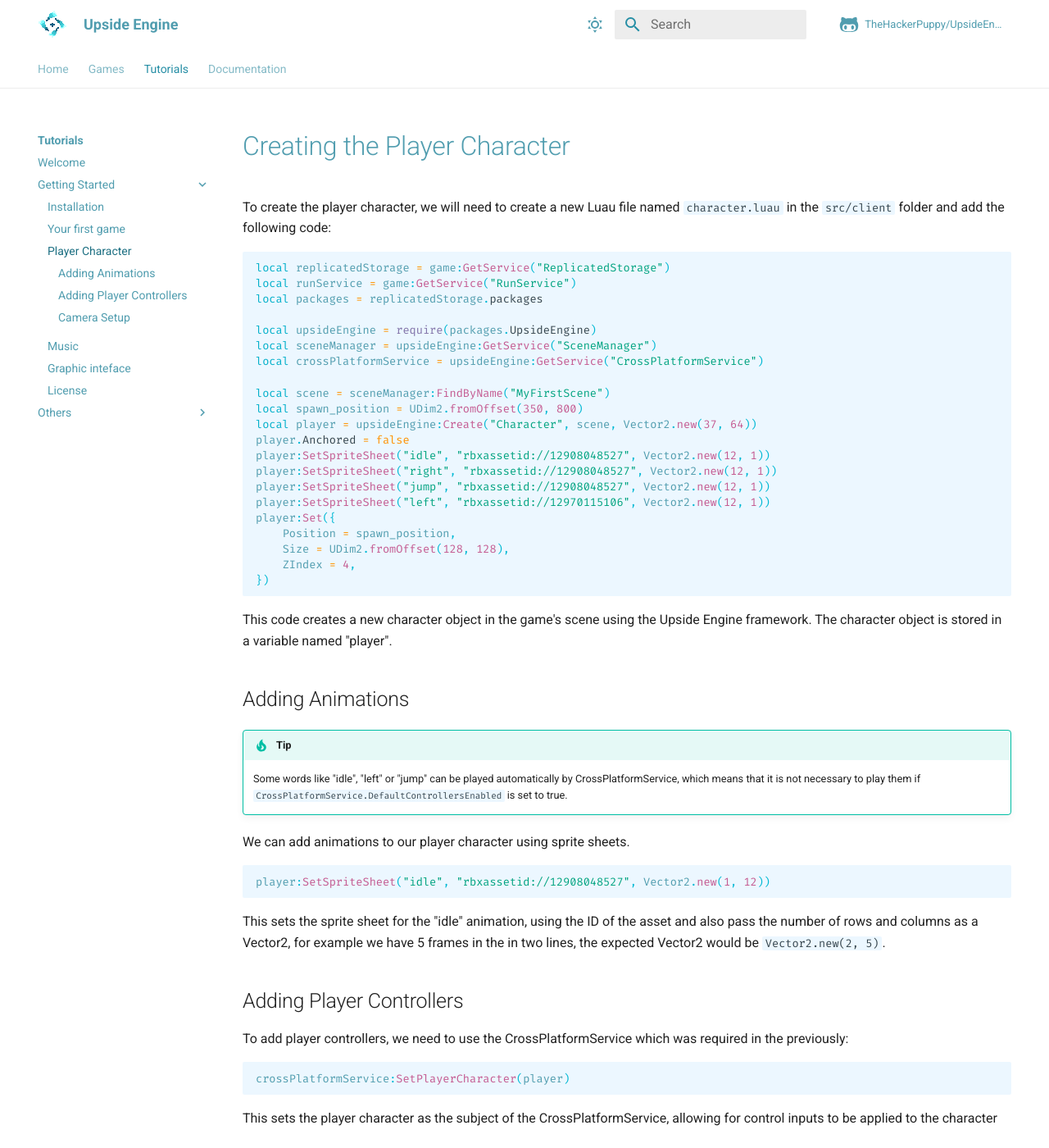
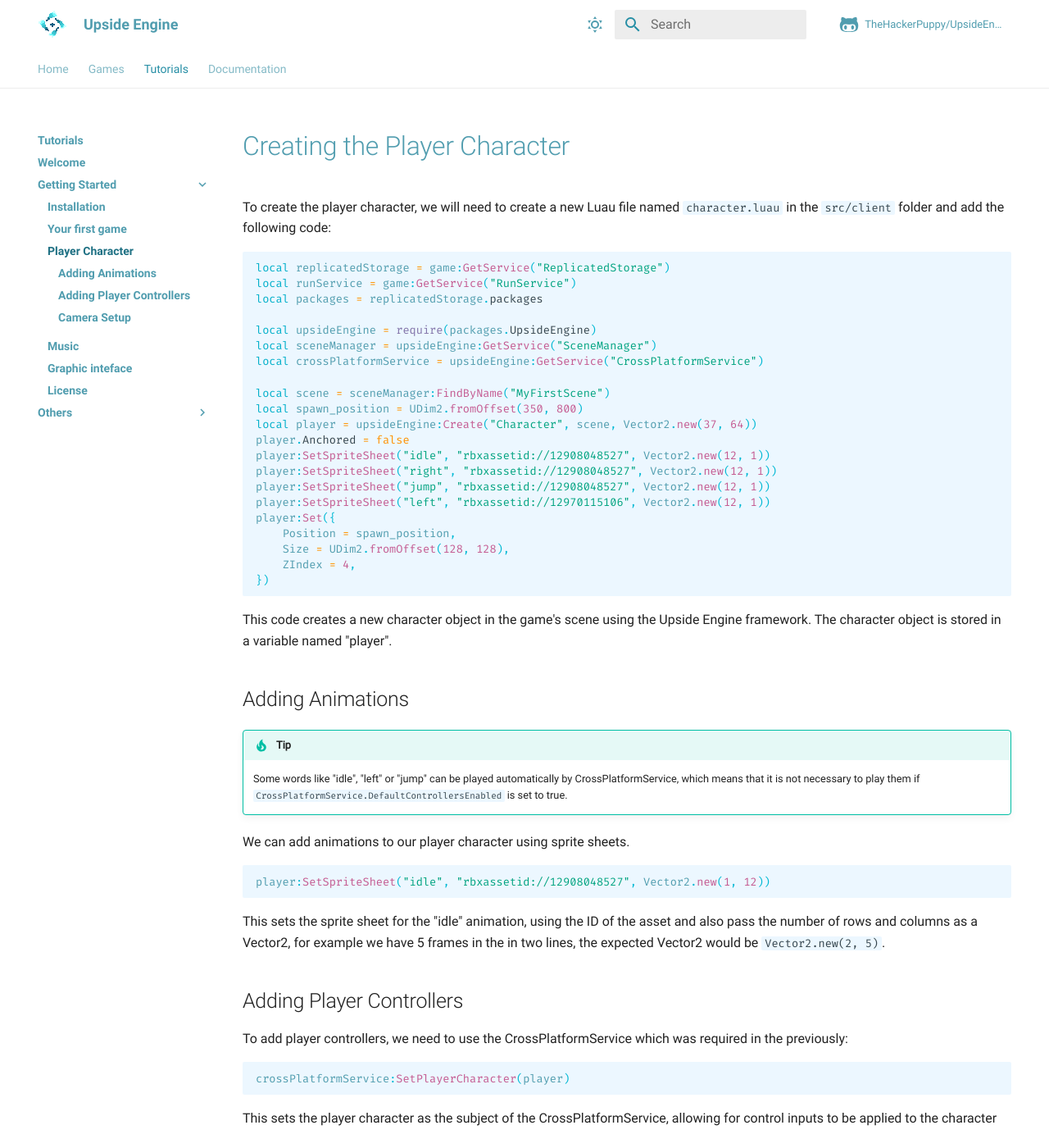
Before and after one commit to notreux/UpsideEngine, an MkDocs documentation site: the page built from docs/tutorials/get-started/PlayerCharacter.md, in a window 1280 px wide and 1400 px high. Shown: the whole window at 82% size. Built offline with MkDocs 1.6.1 and Material for MkDocs 9.7.7, drawn with Linux system fonts in a browser that asks for light colours; comment, search, counter and statistics services are not loaded.

Commit message:
refactor: added offline fonts

```diff
--- a/mkdocs.yml
+++ b/mkdocs.yml
@@ -14,8 +14,7 @@
   favicon: assets/logo.png
   icon:
     repo: fontawesome/brands/github-alt
-  font:
-    code: Fira Code
+  font: false
 
   features:
   - navigation.instant
--- a/overrides/stylesheet/extra.css
+++ b/overrides/stylesheet/extra.css
@@ -1,3 +1,28 @@
+@font-face {
+  font-family: "Roboto";
+  src: url(../fonts/Roboto-Regular.ttf) format(woff2);
+}
+
+@font-face {
+  font-family: "Roboto-Light";
+  src: url(../fonts/Roboto-Light.ttf) format(woff2);
+}
+
+@font-face {
+  font-family: "Roboto-Bold";
+  src: url(../fonts/Roboto-Bold.ttf) format(woff2);
+}
+
+@font-face {
+  font-family: "FiraCode";
+  src: url(../fonts/FiraCode.ttf) format(woff2);
+}
+
+:root {
+  --md-text-font: "Roboto";
+  --md-code-font: "FiraCode";
+}
+
 [data-md-color-scheme="default"] {
     --md-footer-bg-color: #519DAF;
     --custom-navbar-color: #f1f1f1;
@@ -126,3 +151,11 @@
 .generic {
     color: var(--md-typeset-color)
 }
+
+.md-ellipsis, #__nav_3_label, h5 {
+    font-family: "Roboto-Bold";
+}
+
+h1, h2, h3, h4 {
+    font-family: "Roboto-Light";
+}
```
Also changed, not shown: overrides/fonts/FiraCode.ttf (added), overrides/fonts/Roboto-Bold.ttf (added), overrides/fonts/Roboto-Light.ttf (added), overrides/fonts/Roboto-Regular.ttf (added).
